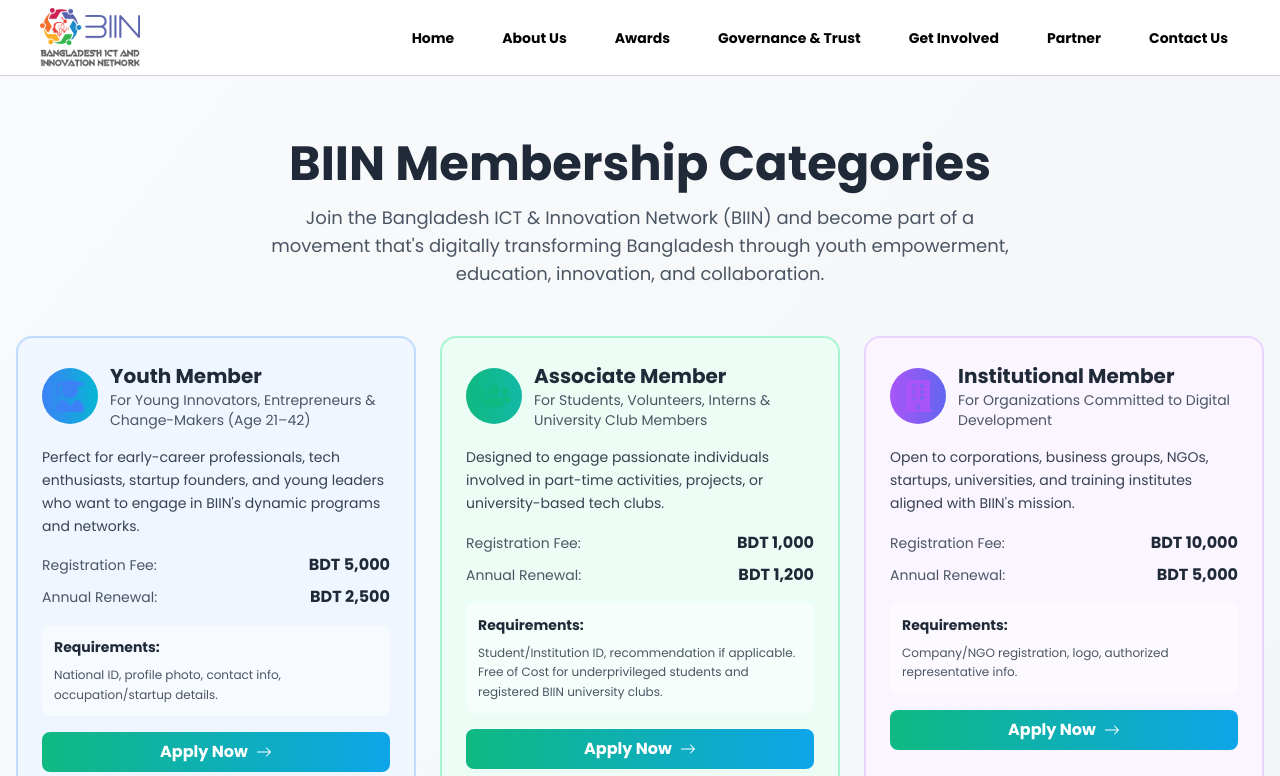
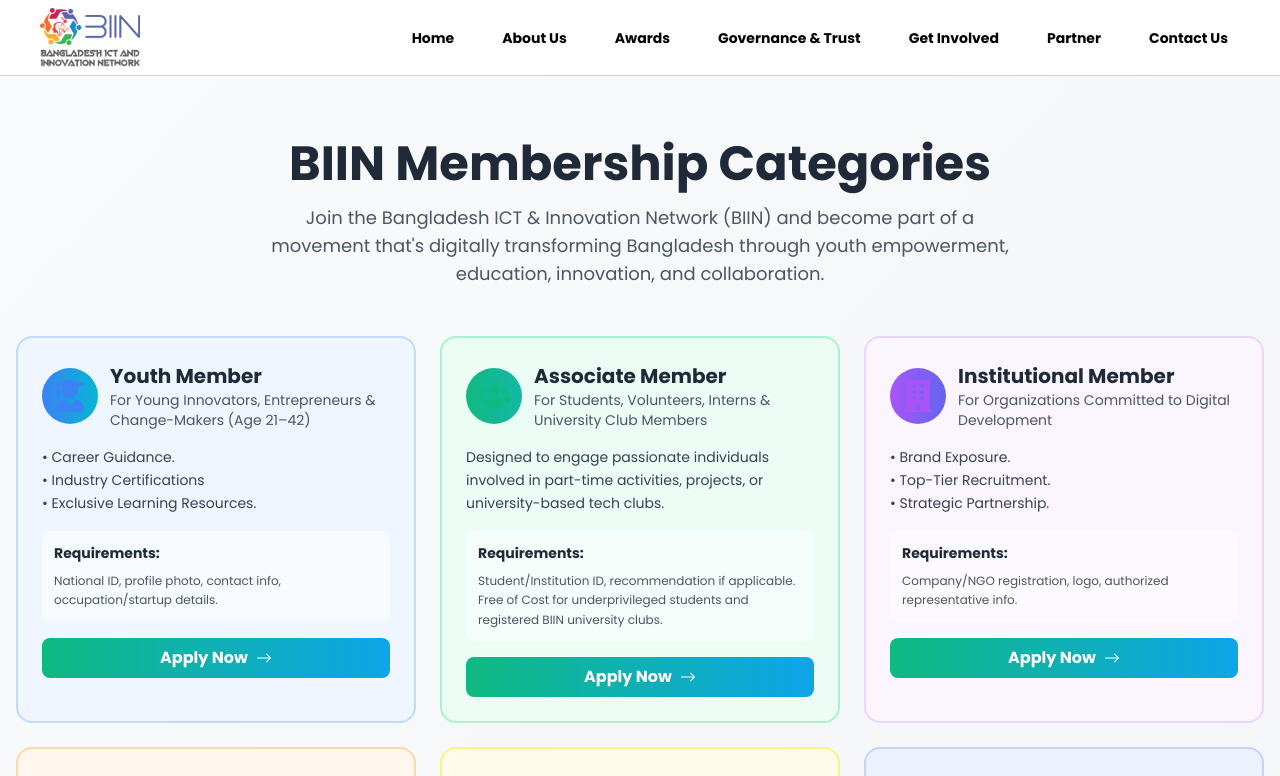
Before and after one commit to Rajaul2810/biin, a Next.js app: page /get-involved in a window 1280 px wide. Shown: the top 776 px of the page. Built offline with nearby package versions, Linux system fonts and the light colour scheme.

Commit message:
Updated MembershipmCard

```diff
--- a/src/app/Components/Membership.jsx
+++ b/src/app/Components/Membership.jsx
@@ -10,9 +10,7 @@
     title: "Youth Member",
     subtitle: "For Young Innovators, Entrepreneurs & Change-Makers (Age 21–42)",
     icon: <FaUserGraduate className="text-blue-500" size={32} />,
-    registrationFee: "BDT 5,000",
-    renewalFee: "BDT 2,500",
-    description: "Perfect for early-career professionals, tech enthusiasts, startup founders, and young leaders who want to engage in BIIN's dynamic programs and networks.",
+    description: "•\tCareer Guidance.\n•\tIndustry Certifications\n•\tExclusive Learning Resources.",
     requirements: "National ID, profile photo, contact info, occupation/startup details.",
     color: "from-blue-500 to-cyan-500",
     bgColor: "bg-blue-50",
@@ -36,9 +34,7 @@
     title: "Institutional Member",
     subtitle: "For Organizations Committed to Digital Development",
     icon: <FaBuilding className="text-purple-500" size={32} />,
-    registrationFee: "BDT 10,000",
-    renewalFee: "BDT 5,000",
-    description: "Open to corporations, business groups, NGOs, startups, universities, and training institutes aligned with BIIN's mission.",
+    description: "•\tBrand Exposure.\n•\tTop-Tier Recruitment.\n•\tStrategic Partnership.",
     requirements: "Company/NGO registration, logo, authorized representative info.",
     color: "from-purple-500 to-indigo-500",
     bgColor: "bg-purple-50",
@@ -75,9 +71,7 @@
     title: "General Member",
     subtitle: "For Citizens Committed to ICT Development & Social Change",
     icon: <FaUserTie className="text-indigo-500" size={32} />,
-    registrationFee: "BDT 10,000",
-    renewalFee: "BDT 5,000",
-    description: "This category is for professionals, educators, mentors, and social activists who wish to contribute actively to BIIN's mission of empowering youth through technology and community leadership.",
+    description: "•\tBe an Advisor.\n•\tProfessional Influence\n•\tRecognition.",
     requirements: "Full name, contact details, occupation, national ID, photo.",
     color: "from-indigo-500 to-purple-500",
     bgColor: "bg-indigo-50",
@@ -122,20 +116,9 @@
                 </div>
               </div>
 
-              <p className="text-gray-700 mb-4 text-sm leading-relaxed">
+              <p className="text-gray-700 mb-4 text-sm leading-relaxed whitespace-pre-line">
                 {category.description}
               </p>
-
-              <div className="space-y-2 mb-4">
-                <div className="flex justify-between items-center">
-                  <span className="text-sm font-medium text-gray-600">Registration Fee:</span>
-                  <span className="font-bold text-gray-800">{category.registrationFee}</span>
-                </div>
-                <div className="flex justify-between items-center">
-                  <span className="text-sm font-medium text-gray-600">Annual Renewal:</span>
-                  <span className="font-bold text-gray-800">{category.renewalFee}</span>
-                </div>
-              </div>
 
               <div className="bg-white/50 rounded-lg p-3 mb-4">
                 <h4 className="font-semibold text-gray-800 mb-2 text-sm">Requirements:</h4>
```
